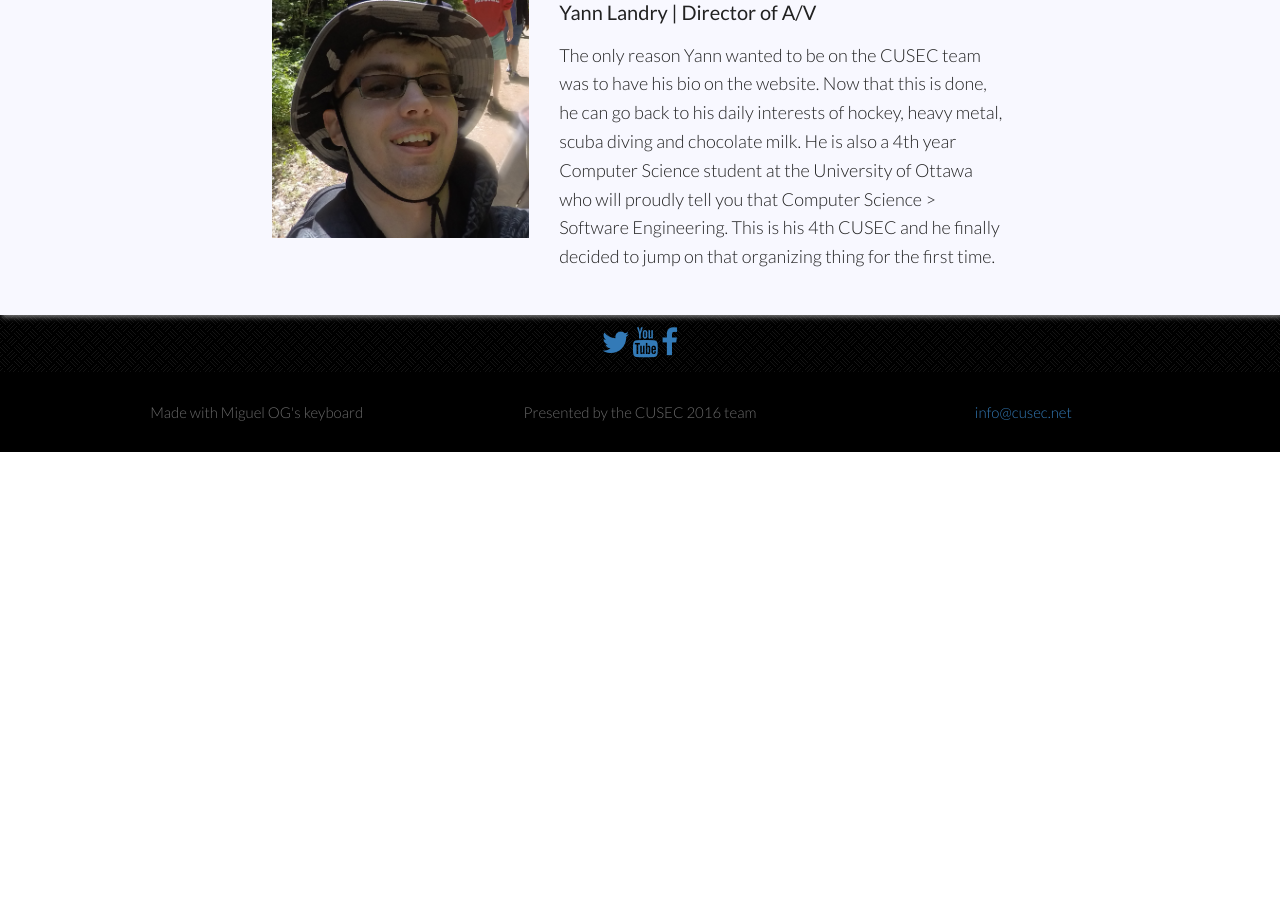
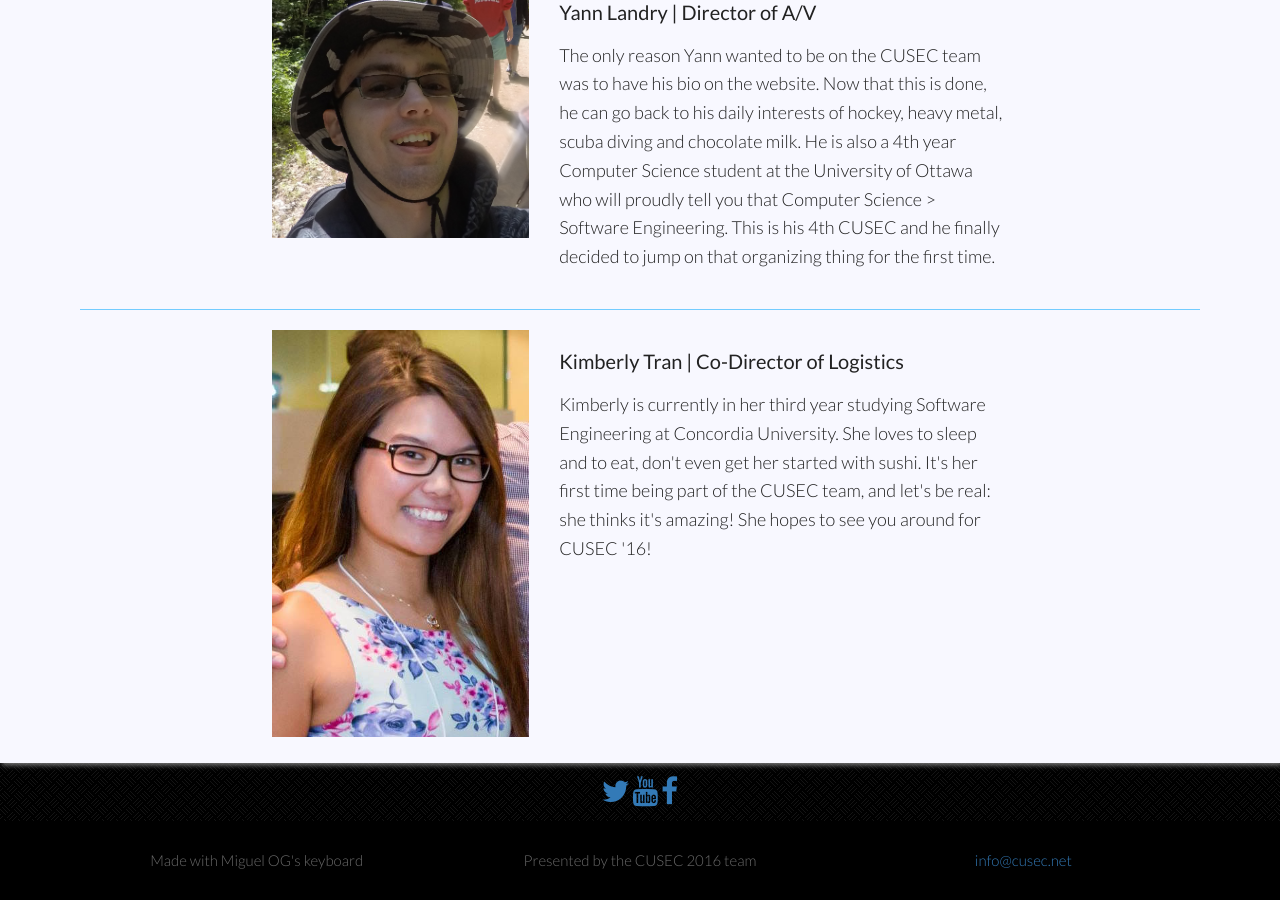
Before and after one commit to neivin/2016, a Jekyll site: the page built from team.html, in a window 1280 px wide and 900 px high, scrolled down 3579 px. Built offline with Jekyll 4.4.1, drawn with Linux system fonts in a browser that asks for light colours; nearby versions of some CDN libraries; before the commit the page ends 4031 px from its top, so only the background shows below that.

Commit message:
Additions
- Added IBM as partner
- Added Kim T to teams

```diff
--- a/sponsors.html
+++ b/sponsors.html
@@ -13,8 +13,11 @@ title: Sponsors
   </div>
 </div>
 <div class="row">
-  <div class="col-xs-6 col-sm-6 col-lg-4 col-lg-offset-4">
+  <div class="col-xs-6 col-sm-6 col-lg-4 col-lg-offset-1">
     <img class="img-responsive center-block" src="img/sponsors/cse.png">
+  </div>
+  <div class="col-xs-6 col-sm-6 col-lg-4 col-lg-offset-2">
+    <img class="img-responsive center-block " src="img/sponsors/Logo-IBM.gif">
   </div>
 </div>
 <hr>
--- a/team.html
+++ b/team.html
@@ -118,3 +118,13 @@ title: Team
     <p>The only reason Yann wanted to be on the CUSEC team was to have his bio on the website. Now that this is done, he can go back to his daily interests of hockey, heavy metal, scuba diving and chocolate milk. He is also a 4th year Computer Science student at the University of Ottawa who will proudly tell you that Computer Science > Software Engineering. This is his 4th CUSEC and he finally decided to jump on that organizing thing for the first time.</p>
   </div>
 </div>
+<hr>
+<div class="row">
+  <div class="col-xs-12 col-sm-12 col-lg-3 col-lg-offset-2">
+    <img class="img-responsive" src="img/team/kimt.jpg">
+  </div>
+  <div class="col-xs-12 col-sm-12 col-lg-5">
+    <h2>Kimberly Tran | Co-Director of Logistics</h2>
+    <p>Kimberly is currently in her third year studying Software Engineering at Concordia University. She loves to sleep and to eat, don't even get her started with sushi. It's her first time being part of the CUSEC team, and let's be real: she thinks it's amazing! She hopes to see you around for CUSEC '16!</p>
+  </div>
+</div>
```
Also changed, not shown: img/sponsors/Logo-IBM.gif (added), img/team/kimT.jpg (added).
